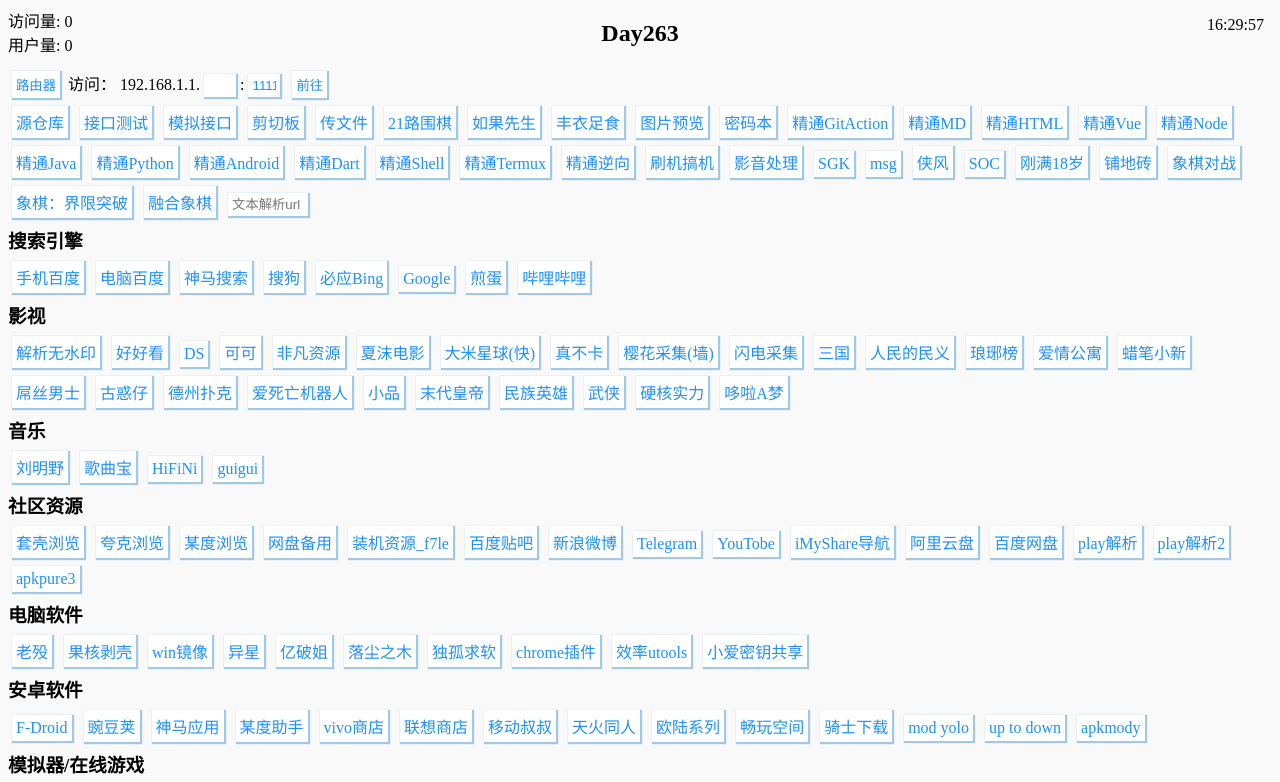
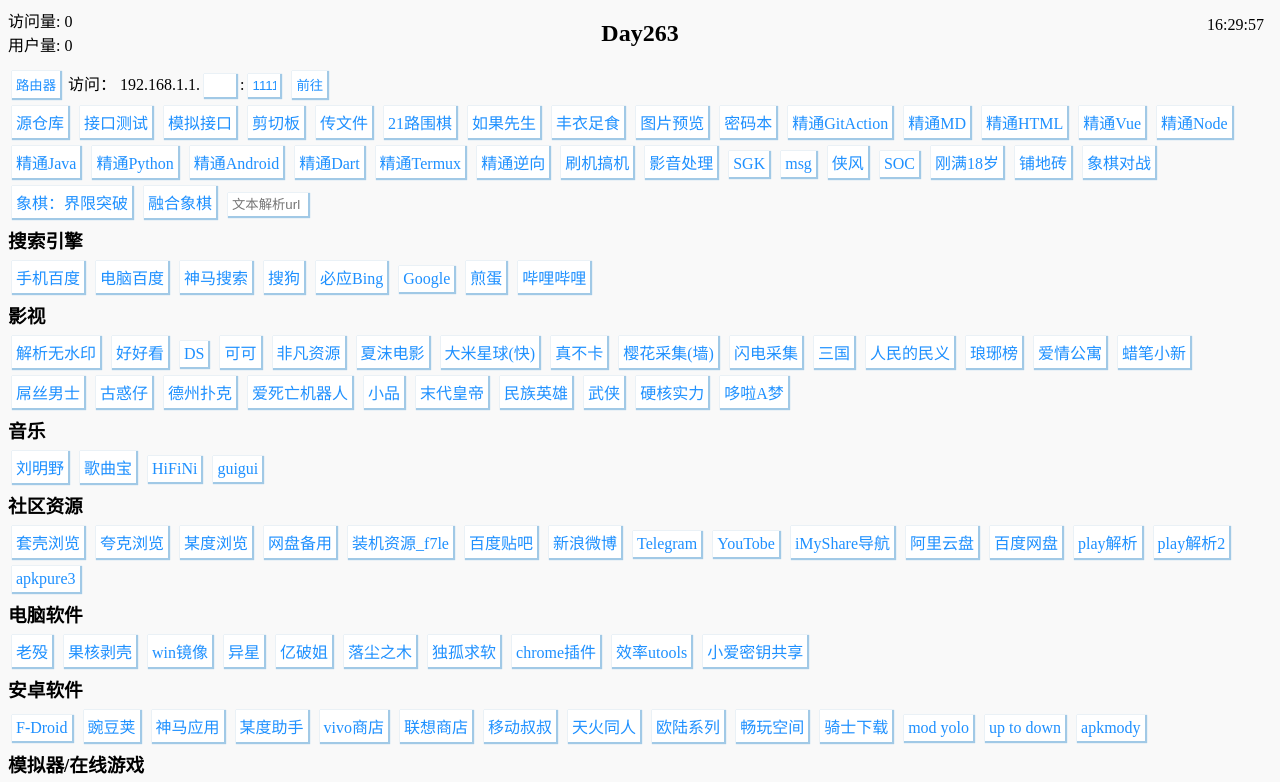
Before and after one commit to hishere/hishere.github.io, a plain HTML site: page index.html in a window 1280 px wide. Shown: the top 782 px of the page. Drawn offline with Linux system fonts and the light colour scheme; no server answers.

Commit message:
更新 index.html

```diff
--- a/index.html
+++ b/index.html
@@ -85,7 +85,7 @@
         <a href="./markdown.html?md=py">精通Python</a>
         <a href="./markdown.html?md=droi">精通Android</a>
         <a href="./markdown.html?md=dart">精通Dart</a>
-        <a href="./markdown.html?md=sh">精通Shell</a>
+
         <a href="./markdown.html?md=ter">精通Termux</a>
         <a href="./markdown.html?md=ida">精通逆向</a>
         <a href="./markdown.html?md=phone">刷机搞机</a>
```
